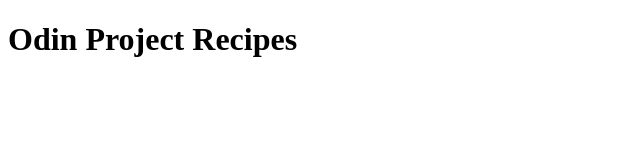
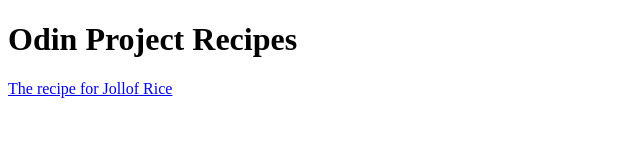
Before and after one commit to TeriMatth/odirecipesn_, a plain HTML site: page index.html in a window 1280 px wide. Shown: the whole page, without its empty margins (0-640 px from the left). Drawn offline with Linux system fonts and the light colour scheme.

Commit message:
Link for the Jollof rice page

```diff
--- a/index.html
+++ b/index.html
@@ -7,6 +7,7 @@
 </head>
 <body>
 	<h1>Odin Project Recipes</h1>
+	<a href="recipes/jollof.html">The recipe for Jollof Rice</a>
 
 </body>
 </html>
```
